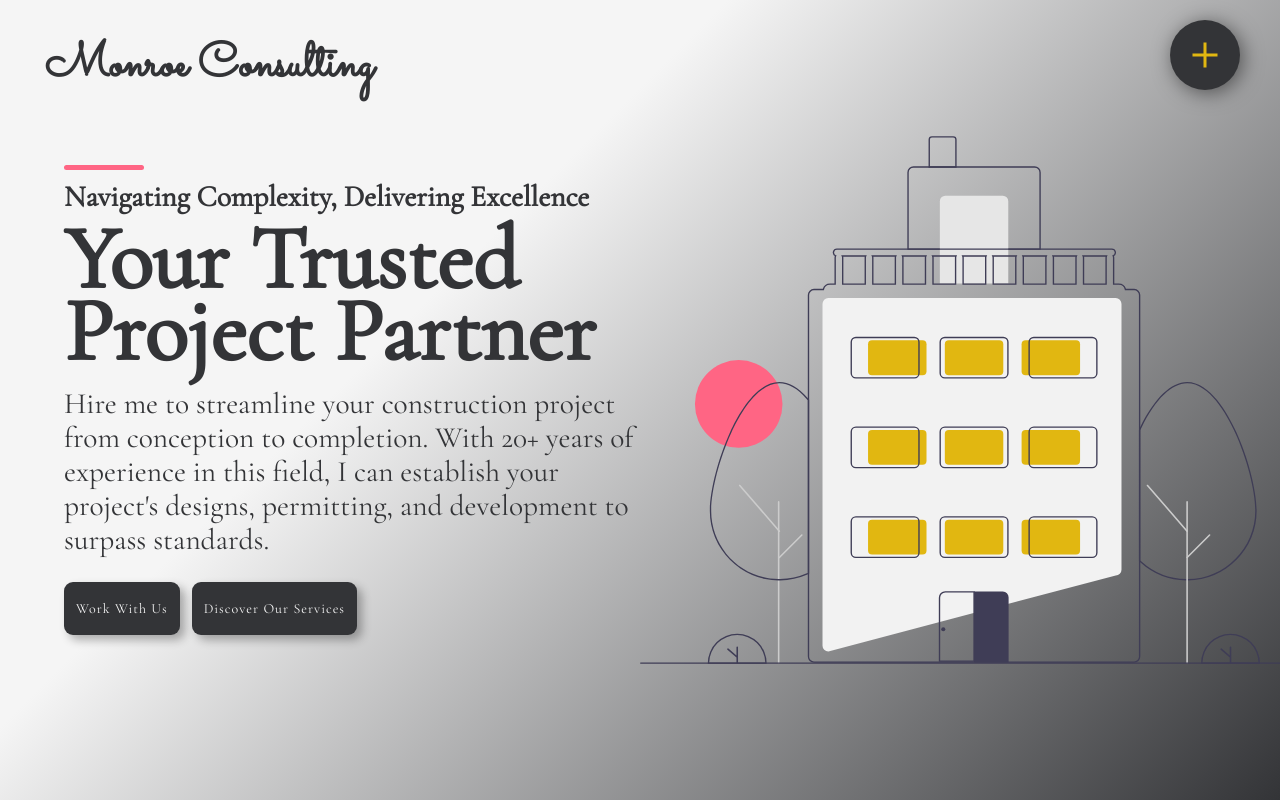
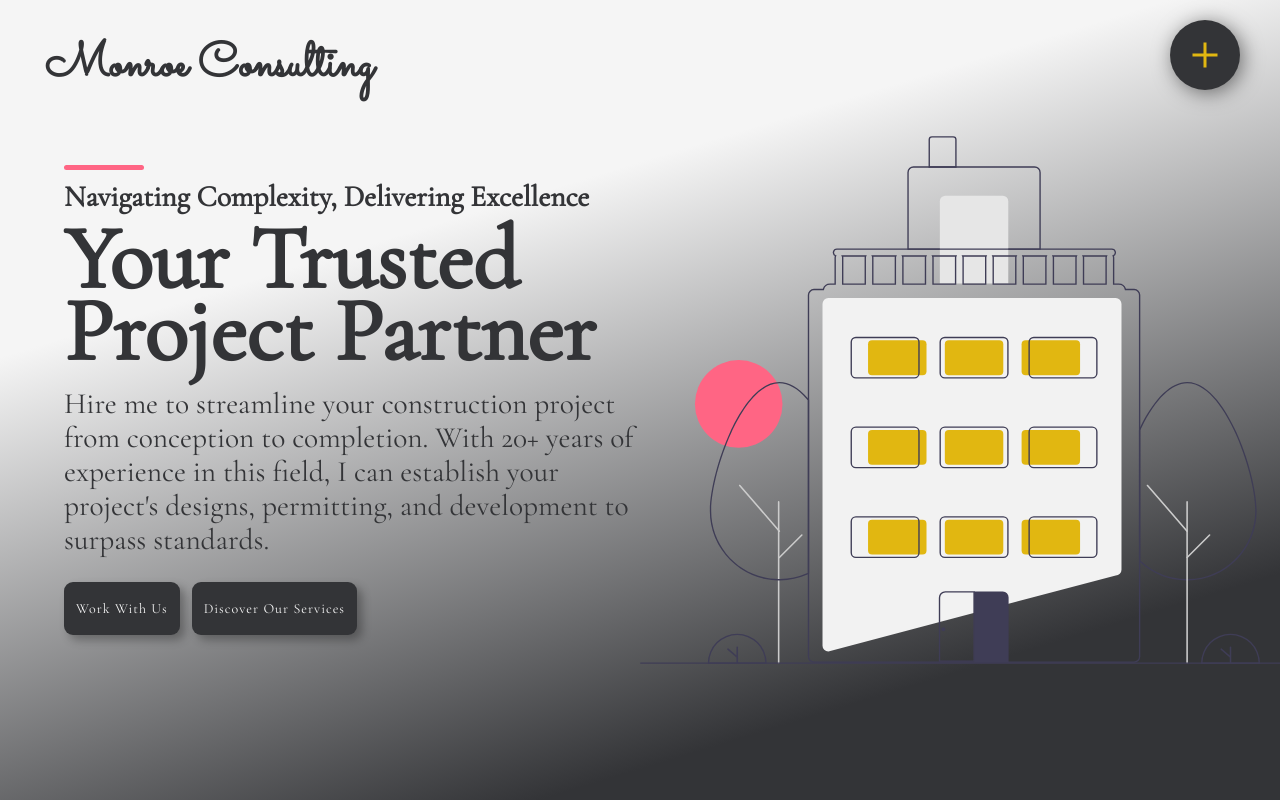
Before and after one commit to Caleb-Rogers/bmonroe-consulting, a Next.js app: page / in a window 1280 px wide. Shown: the top 800 px of the page. Built offline with nearby package versions, Linux system fonts and the light colour scheme.

Commit message:
Box Shadow Tweak

```diff
--- a/src/components/Hero/Hero.css
+++ b/src/components/Hero/Hero.css
@@ -24,9 +24,9 @@ body {
 .hero {
   background-color: var(--primary-white);
   background: linear-gradient(
-    135deg,
-    rgba(245, 245, 245, 1) 35%,
-    rgba(51, 52, 55, 1) 100%
+    163deg,
+    rgba(245, 245, 245, 1) 30%,
+    rgba(51, 52, 55, 1) 81%
   );
   color: var(--secondary-dark-grey);
 }
```
